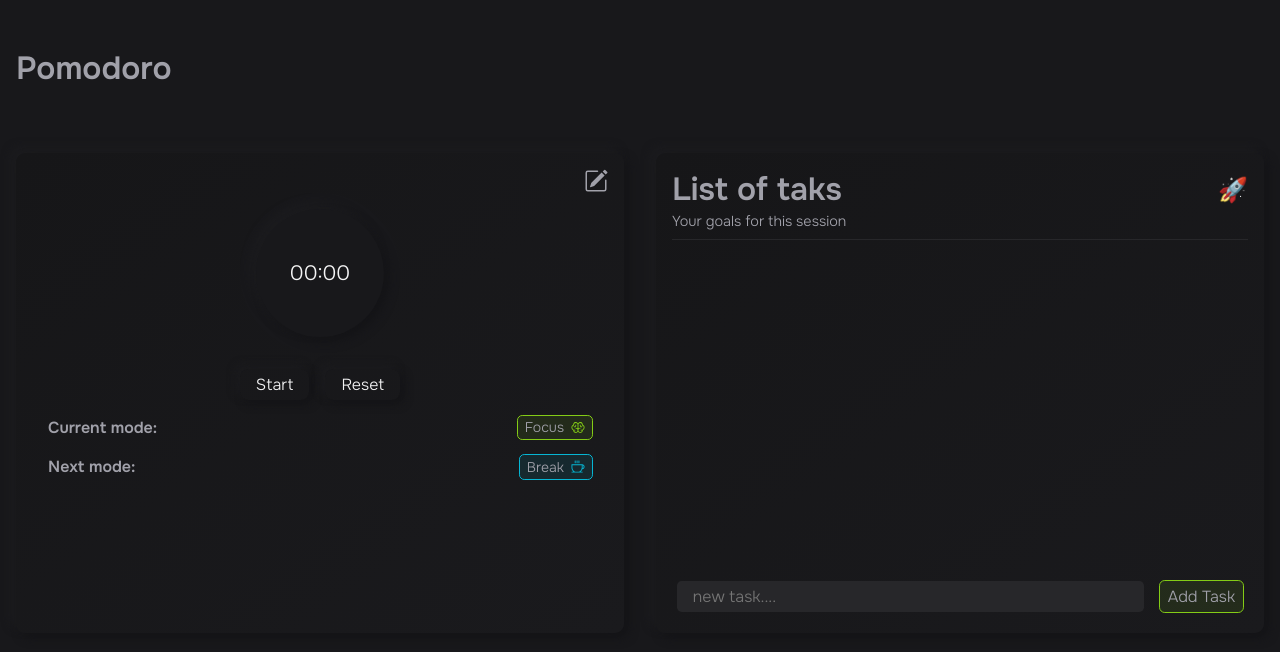
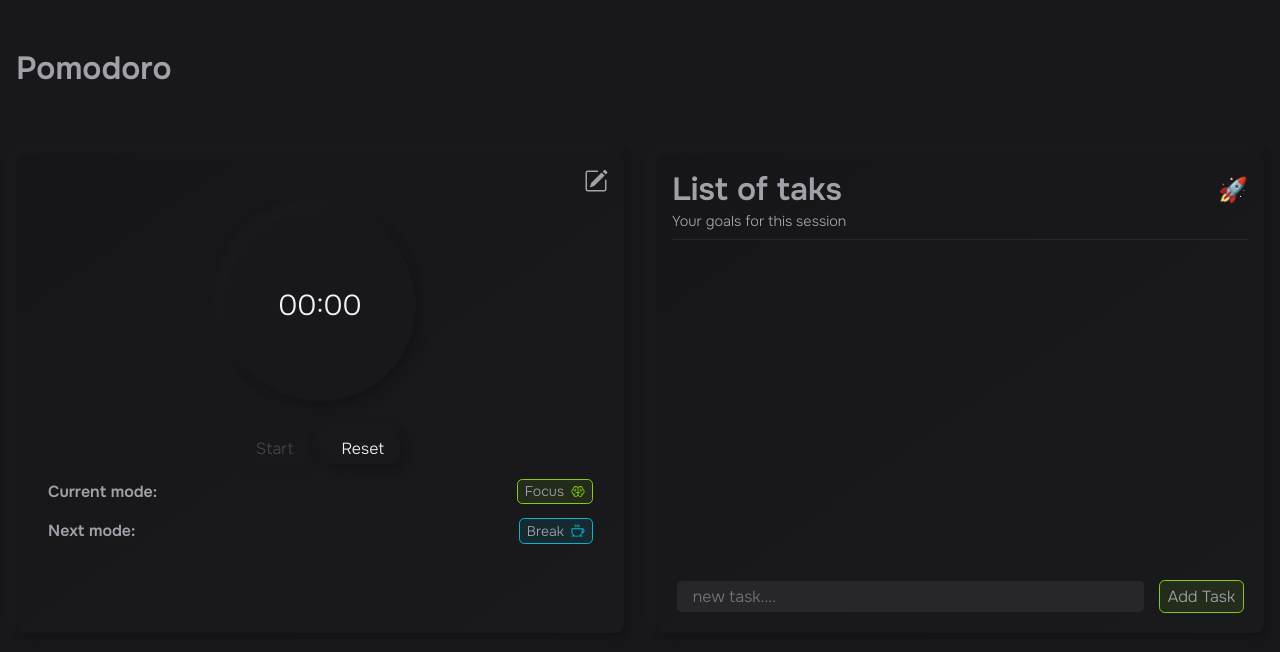
Before and after one commit to JoseIu/pomodoro, an Angular app: page / in a window 1280 px wide. Shown: the top 652 px of the page. Built offline with nearby package versions, Linux system fonts and the light colour scheme.

Commit message:
timer width and heigth

```diff
--- a/src/app/components/clock/clock.component.scss
+++ b/src/app/components/clock/clock.component.scss
@@ -1,27 +1,25 @@
 .circular-progress {
   position: relative;
-  height: 10rem;
-  width: 10rem;
+  height: 14rem;
+  width: 14rem;
   display: flex;
   align-items: center;
   justify-content: center;
   border-radius: 50%;
   transition: all 0.2s ease;
-
-  // box-shadow: 5px 5px 10px #141417, -5px -5px 10px #1c1c1f;
 }
 .circular-progress::before {
   content: "";
   position: absolute;
-  height: 8rem;
-  width: 8rem;
+  height: 12rem;
+  width: 12rem;
   border-radius: 50%;
   background-color: var(--zinc-900);
   box-shadow: 5px 5px 10px #141417, -5px -5px 10px #1c1c1f;
 }
 .progress-value {
-  width: 4em;
-  font-size: 1.3rem;
+  width: 5em;
+  font-size: 1.8rem;
   position: relative;
   color: var(--zinc-100);
 
@@ -43,9 +41,12 @@
     padding: 0.3em 1em;
     border-radius: 0.5em;
 
-    // border: 0.0625rem solid var(--zinc-800);
     box-shadow: 4px 4px 9px #141417, -4px -4px 9px #1c1c1f;
 
     cursor: pointer;
   }
 }
+.disabled {
+  opacity: 0.2;
+  cursor: not-allowed;
+}
```
